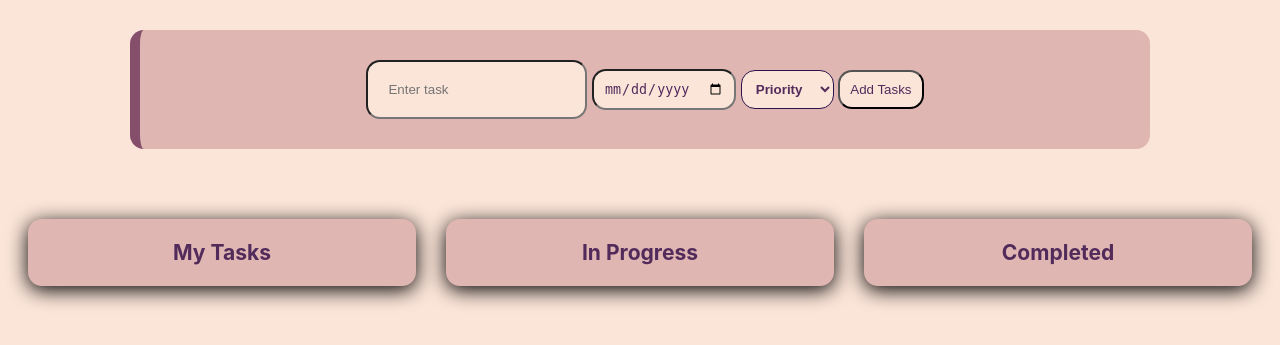
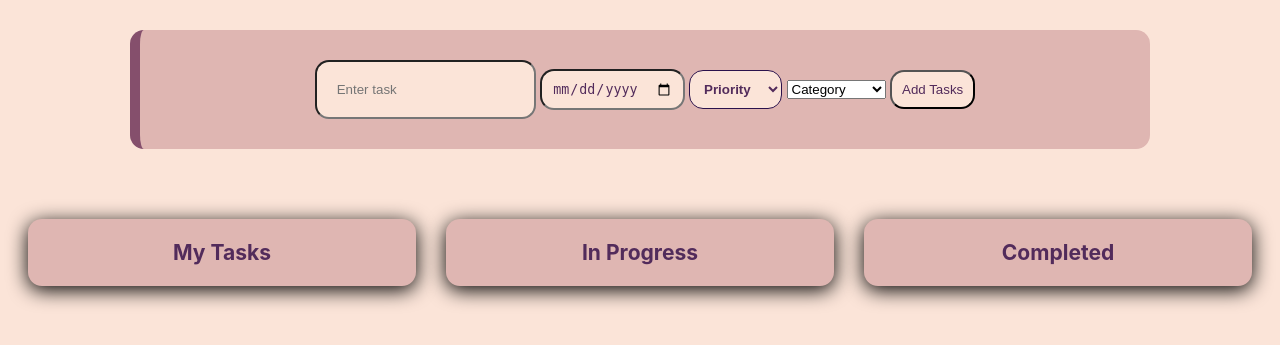
Before and after one commit to jingyi8282/Mini-IT-Project, a Flask app: page /tasks in a window 1280 px wide. Shown: the part 57-402 px from the top of the page. Run offline with Flask 3, Linux system fonts and the light colour scheme; the visitor is signed in with stand-in values (Sample User, id 1).

Commit message:
created category feature

```diff
--- a/templates/tasks.html
+++ b/templates/tasks.html
@@ -11,6 +11,7 @@
 
 <section>
     <form class="add_form" method="POST" action="/add">
+
         <input type="text" name="tasks" placeholder="Enter task">
         <input class="int_date" type="date" name="deadline" required>
         <select name="priority" class="priority">
@@ -18,6 +19,13 @@
             <option value="Low">Low</option>
             <option value="Medium">Medium</option>
             <option value="High">High</option>
+        </select>
+        <select name ="category" class="category">
+            <option value="Category">Category</option>
+            <option value="assignments">Assignments</option>
+            <option value="revision">Revision</option>
+            <option value="personal">Personal</option>
+
         </select>
         <button type="submit" class="add_button">Add Tasks</button>
     </form>
@@ -38,10 +46,7 @@
                         </div>
 
                         <div class="edit_del">
-                            <!-- Changed loop.index0 to t[4] -->
                             <a href="/edit/{{t[4]}}" class="edit_btn">Edit</a>
-
-                            <!-- Changed loop.index0 to t[4] -->
                             <form action="/delete/{{t[4]}}" method="POST" style="display: inline;">
                                 <button type="submit" class="del_btn">Delete</button>
                             </form>
```
